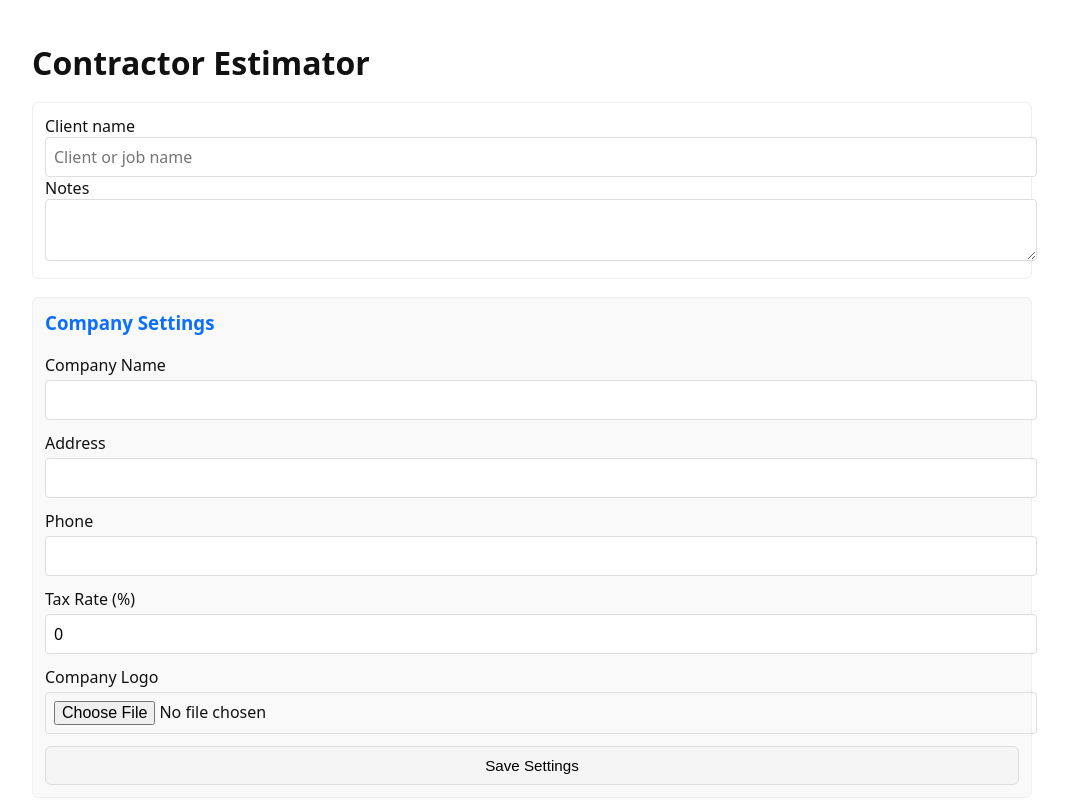
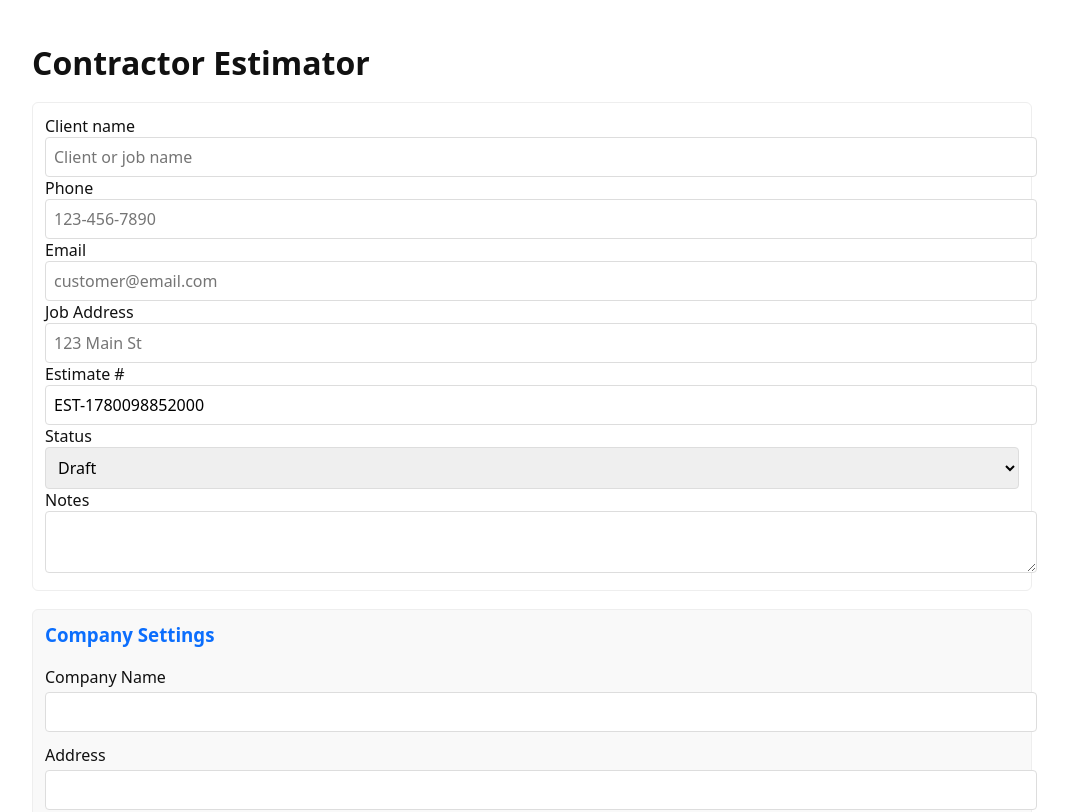
Before and after one commit to josh520n-cmd/Contractor-Estimator, a Next.js app: page / in a window 1280 px wide. Shown: the top 812 px of the page, without its empty margins (108-1176 px from the left). Built offline with nearby package versions, Linux system fonts and the light colour scheme; no server answers.

Commit message:
modification

```diff
--- a/src/components/EstimateForm.js
+++ b/src/components/EstimateForm.js
@@ -18,6 +18,13 @@ export default function EstimateForm({ existingQuoteId = null }) {
   const [wastePct, setWastePct] = useState(5)
   const [taxRate, setTaxRate] = useState(0)
   const [client, setClient] = useState('')
+  const [estimateNumber, setEstimateNumber] = useState(
+  `EST-${Date.now()}`
+)
+const [phone, setPhone] = useState('')
+const [email, setEmail] = useState('')
+const [jobAddress, setJobAddress] = useState('')
+const [status, setStatus] = useState('Draft')
   const [notes, setNotes] = useState('')
   const [editMode, setEditMode] = useState(false)
 
@@ -72,8 +79,12 @@ export default function EstimateForm({ existingQuoteId = null }) {
     if (token) headers['Authorization'] = `Bearer ${token}`
     try {
       const res = await fetch('/api/presets/materials', { headers })
-      if (res.ok) setMaterialPresets(await res.json())
-    } catch (e) {}
+      if (res.ok) {
+        setMaterialPresets(await res.json())
+      }
+    } catch (e) {
+      console.log('Failed to load material presets:', e.message)
+    }
   }
 
   async function loadCompanySettings() {
@@ -87,7 +98,9 @@ export default function EstimateForm({ existingQuoteId = null }) {
         setCompanySettings(data)
         setTaxRate(data.tax_rate || 0)
       }
-    } catch (e) {}
+    } catch (e) {
+      console.log('Failed to load company settings:', e.message)
+    }
   }
 
   async function saveMaterialPreset() {
@@ -102,6 +115,7 @@ export default function EstimateForm({ existingQuoteId = null }) {
       qty: Number(newPresetQty),
       unit_price: Number(newPresetPrice)
     }
+    try {
       const res = await fetch('/api/presets/materials', { method: 'POST', headers, body: JSON.stringify(payload) })
       if (res.ok) {
         setNewPresetName('')
@@ -109,6 +123,15 @@ export default function EstimateForm({ existingQuoteId = null }) {
         setNewPresetQty(1)
         setNewPresetPrice(0)
         loadMaterialPresets()
+      } else {
+        alert('Failed to save preset (will try localStorage)')
+      }
+    } catch (e) {
+      alert('Preset saved to device (database unavailable)')
+      setNewPresetName('')
+      setNewPresetDesc('')
+      setNewPresetQty(1)
+      setNewPresetPrice(0)
     }
   }
 
@@ -129,10 +152,16 @@ export default function EstimateForm({ existingQuoteId = null }) {
       ...companySettings,
       tax_rate: Number(taxRate)
     }
+    try {
       const res = await fetch('/api/settings/company', { method: 'PUT', headers, body: JSON.stringify(payload) })
       if (res.ok) {
         alert('Settings saved')
         loadCompanySettings()
+      } else {
+        alert('Failed to save settings (will try localStorage)')
+      }
+    } catch (e) {
+      alert('Settings saved to device (database unavailable)')
     }
   }
 
@@ -214,6 +243,11 @@ export default function EstimateForm({ existingQuoteId = null }) {
 
   async function saveQuote() {
     const payload = {
+      phone,
+email,
+jobAddress,
+estimateNumber,
+status,
       client,
       notes,
       items,
@@ -251,9 +285,19 @@ export default function EstimateForm({ existingQuoteId = null }) {
       if (res.ok) {
         const { id } = await res.json()
         try { localStorage.setItem('latestEstimate', JSON.stringify({ ...payload, createdAt: new Date().toISOString() })) } catch (e) {}
+        alert('Quote saved successfully')
         router.push(`/quotes/${id}`)
       } else {
-        alert('Save failed')
+        // Try to save to localStorage as fallback
+        try {
+          const id = 'quote_' + Date.now()
+          localStorage.setItem('quotes_' + id, JSON.stringify(payload))
+          localStorage.setItem('latestEstimate', JSON.stringify({ ...payload, id, createdAt: new Date().toISOString() }))
+          alert('💾 Quote saved to your device (database unavailable). Sync will happen automatically when database is available.')
+          router.push(`/quotes/${id}`)
+        } catch (e) {
+          alert('Save failed - unable to save to database or device')
+        }
       }
     }
   }
@@ -262,8 +306,12 @@ export default function EstimateForm({ existingQuoteId = null }) {
     const token = typeof window !== 'undefined' ? localStorage.getItem('token') : null
     const headers = {}
     if (token) headers['Authorization'] = `Bearer ${token}`
+    try {
       const res = await fetch('/api/templates', { headers })
       if (res.ok) setTemplates(await res.json())
+    } catch (e) {
+      console.log('Failed to load templates:', e.message)
+    }
   }
 
   async function saveTemplate() {
@@ -273,8 +321,17 @@ export default function EstimateForm({ existingQuoteId = null }) {
     const headers = { 'content-type': 'application/json' }
     if (token) headers['Authorization'] = `Bearer ${token}`
     const payload = { name, data: { items, laborTasks, overheadPct, profitPct, wastePct } }
+    try {
       const res = await fetch('/api/templates', { method: 'POST', headers, body: JSON.stringify(payload) })
-    if (res.ok) loadTemplates()
+      if (res.ok) {
+        alert('Template saved successfully')
+        loadTemplates()
+      } else {
+        alert('Failed to save template (will try localStorage)')
+      }
+    } catch (e) {
+      alert('Template saved to device (database unavailable)')
+    }
   }
 
   async function applyTemplate(id) {
@@ -299,6 +356,11 @@ export default function EstimateForm({ existingQuoteId = null }) {
 
       <section className="meta">
         <label>Client name<input value={client} onChange={e => setClient(e.target.value)} placeholder="Client or job name"/></label>
+        <label>Phone<input value={phone} onChange={e => setPhone(e.target.value)} placeholder="123-456-7890" /></label>
+        <label>Email<input value={email} onChange={e => setEmail(e.target.value)} placeholder="customer@email.com" /></label>
+<label>Job Address<input value={jobAddress} onChange={e => setJobAddress(e.target.value)} placeholder="123 Main St" /></label>
+<label>Estimate #<input value={estimateNumber} onChange={e => setEstimateNumber(e.target.value)} /></label>
+<label>Status<select value={status} onChange={e => setStatus(e.target.value)}><option>Draft</option><option>Sent</option><option>Approved</option><option>Declined</option><option>Paid</option></select></label>
         <label>Notes<textarea value={notes} onChange={e => setNotes(e.target.value)} /></label>
       </section>
 
```
Lines whose indentation alone changed are shown as unchanged.
